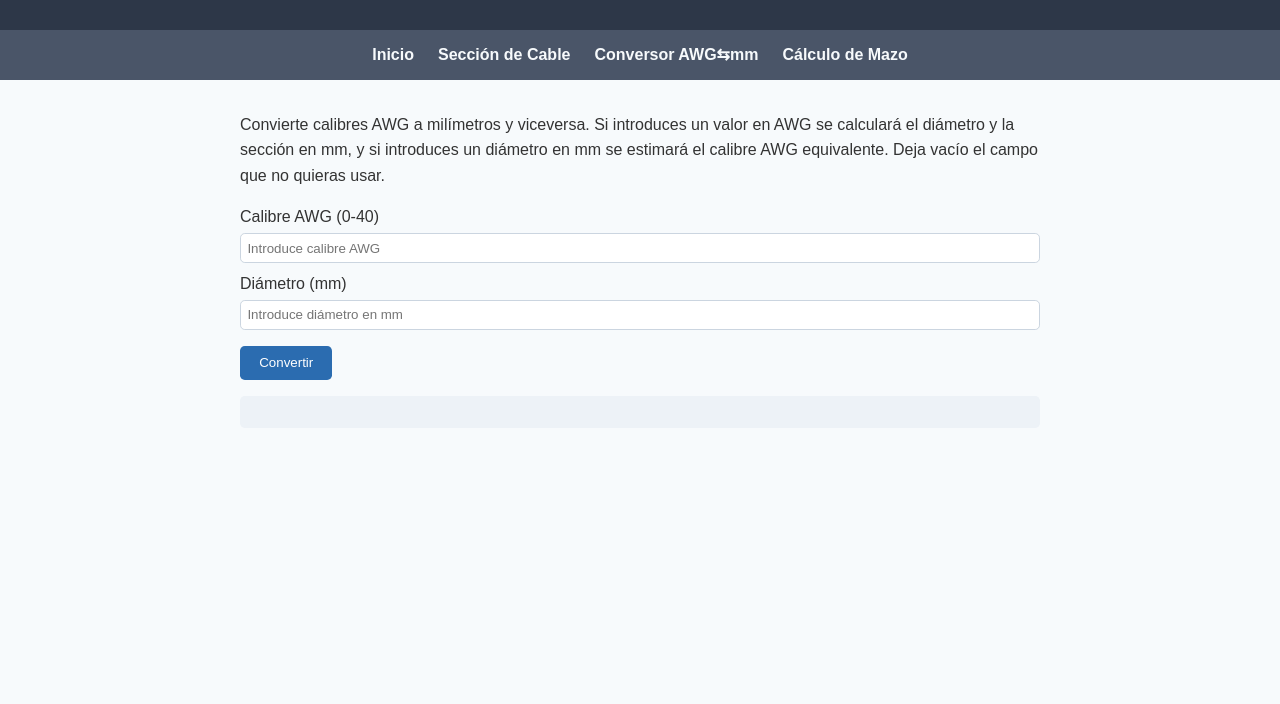
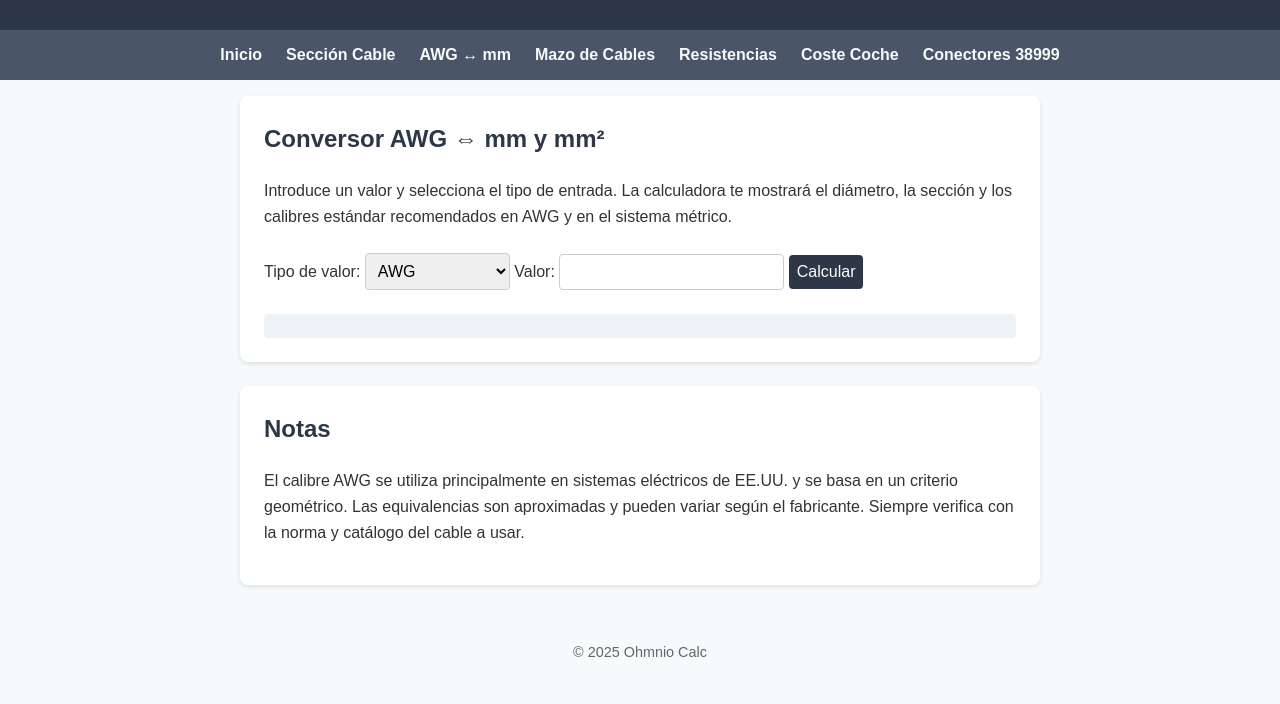
Before and after one commit to ohmniocalc/ohmniocalc.github.io, a plain HTML site: page awg-mm.html in a window 1280 px wide. Shown: the part 96-800 px from the top of the page. Drawn offline with Linux system fonts and the light colour scheme.

Commit message:
Update awg-mm.html with improved converter

```diff
--- a/awg-mm.html
+++ b/awg-mm.html
@@ -3,7 +3,7 @@
 <head>
 <meta charset="UTF-8">
 <meta name="viewport" content="width=device-width, initial-scale=1.0">
-    <title>Conversor AWG a mm y viceversa - Ohmnio Calc</title>
+<title>Conversor AWG ↔ mm | Ohmnio Calc</title>
 <style>
 body {
   font-family: Arial, sans-serif;
@@ -25,6 +25,7 @@
   justify-content: center;
   gap: 1.5rem;
   padding: 0.75rem;
+  flex-wrap: wrap;
 }
 nav a {
   color: #f7fafc;
@@ -35,95 +36,146 @@
   text-decoration: underline;
 }
 main {
-            padding: 1rem 2rem;
+  padding: 1rem;
   max-width: 800px;
   margin: auto;
 }
-        label {
-            display: block;
-            margin-top: 0.5rem;
+.card {
+  background: #fff;
+  border-radius: 0.5rem;
+  padding: 1.5rem;
+  margin-bottom: 1.5rem;
+  box-shadow: 0 2px 4px rgba(0,0,0,0.1);
 }
-        input {
-            width: 100%;
-            padding: 0.4rem;
-            margin-top: 0.2rem;
-            border: 1px solid #cbd5e0;
-            border-radius: 0.3rem;
-            box-sizing: border-box;
+.card h2 {
+  margin-top: 0;
+  color: #2d3748;
+}
+input, select, button {
+  padding: 0.5rem;
+  margin: 0.5rem 0;
+  border: 1px solid #ccc;
+  border-radius: 0.25rem;
+  font-size: 1rem;
 }
 button {
-            margin-top: 1rem;
-            padding: 0.6rem 1.2rem;
-            background: #2b6cb0;
+  background: #2d3748;
   color: #fff;
   border: none;
-            border-radius: 0.3rem;
   cursor: pointer;
 }
 button:hover {
-            background: #2c5282;
+  background: #4a5568;
 }
-        #resultado {
+.result {
   margin-top: 1rem;
+  padding: 0.75rem;
+  background: #edf2f7;
+  border-radius: 0.25rem;
+}
+footer {
+  text-align: center;
+  font-size: 0.9rem;
+  color: #666;
   padding: 1rem;
-            background: #edf2f7;
-            border-radius: 0.3rem;
 }
 </style>
 </head>
 <body>
 <header>
-        <h1>Conversor AWG ⇆ mm</h1>
+  <h1>Ohmnio Calc</h1>
 </header>
 <nav>
   <a href="index.html">Inicio</a>
-        <a href="seccion-cable.html">Sección de Cable</a>
-        <a href="awg-mm.html">Conversor AWG⇆mm</a>
-        <a href="mazo-cables.html">Cálculo de Mazo</a>
+  <a href="seccion-cable.html">Sección Cable</a>
+  <a href="awg-mm.html">AWG ↔ mm</a>
+  <a href="mazo-cables.html">Mazo de Cables</a>
+  <a href="resistencias.html">Resistencias</a>
+  <a href="coste-coche.html">Coste Coche</a>
+  <a href="conectores-38999.html">Conectores 38999</a>
 </nav>
 <main>
-        <p>Convierte calibres AWG a milímetros y viceversa. Si introduces un valor en AWG se calculará el diámetro y la sección en mm, y si introduces un diámetro en mm se estimará el calibre AWG equivalente. Deja vacío el campo que no quieras usar.</p>
-        <label for="awg">Calibre AWG (0-40)</label>
-        <input type="number" id="awg" step="any" min="0" max="40" placeholder="Introduce calibre AWG">
-        <label for="diam">Diámetro (mm)</label>
-        <input type="number" id="diam" step="any" placeholder="Introduce diámetro en mm">
-        <button onclick="convertir()">Convertir</button>
-        <div id="resultado"></div>
+  <div class="card">
+    <h2>Conversor AWG ⇔ mm y mm²</h2>
+    <p>Introduce un valor y selecciona el tipo de entrada. La calculadora te mostrará el diámetro, la sección y los calibres estándar recomendados en AWG y en el sistema métrico.</p>
+    <label for="inputType">Tipo de valor:</label>
+    <select id="inputType">
+      <option value="awg">AWG</option>
+      <option value="diametro">Diámetro (mm)</option>
+      <option value="area">Sección (mm²)</option>
+    </select>
+    <label for="inputValue">Valor:</label>
+    <input type="number" id="inputValue" step="any" min="0">
+    <button onclick="calcular()">Calcular</button>
+    <div id="resultado" class="result"></div>
+  </div>
+  <div class="card">
+    <h2>Notas</h2>
+    <p>El calibre AWG se utiliza principalmente en sistemas eléctricos de EE.UU. y se basa en un criterio geométrico. Las equivalencias son aproximadas y pueden variar según el fabricante. Siempre verifica con la norma y catálogo del cable a usar.</p>
+  </div>
 </main>
+<footer>
+  &copy; 2025 Ohmnio Calc
+</footer>
 <script>
-        function convertir() {
-            const awgInput = document.getElementById('awg').value;
-            const diamInput = document.getElementById('diam').value;
+const metricSizes = [0.22, 0.25, 0.34, 0.5, 0.75, 1, 1.5, 2.5, 4, 6, 10, 16, 25, 35, 50, 70, 95, 120, 150];
+function awgToDia(awg) {
+  return 0.127 * Math.pow(92, (36 - awg) / 39);
+}
+function diaToAwg(dia) {
+  const awg = 36 - 39 * Math.log10(dia / 0.127) / Math.log10(92);
+  return awg;
+}
+function areaFromDia(dia) {
+  return Math.PI * Math.pow(dia / 2, 2);
+}
+function diaFromArea(area) {
+  return 2 * Math.sqrt(area / Math.PI);
+}
+function nearestMetric(area) {
+  let nearest = metricSizes[0];
+  let minDiff = Math.abs(area - metricSizes[0]);
+  for (let i = 1; i < metricSizes.length; i++) {
+    const diff = Math.abs(area - metricSizes[i]);
+    if (diff < minDiff) {
+      nearest = metricSizes[i];
+      minDiff = diff;
+    }
+  }
+  return nearest;
+}
+function calcular() {
+  const type = document.getElementById('inputType').value;
+  const value = parseFloat(document.getElementById('inputValue').value);
   const resultDiv = document.getElementById('resultado');
-            resultDiv.innerHTML = '';
-            if (awgInput !== '') {
-                const awg = parseFloat(awgInput);
-                if (isNaN(awg)) {
-                    resultDiv.innerHTML = '<p>Calibre AWG no válido.</p>';
+  if (isNaN(value) || value <= 0) {
+    resultDiv.innerHTML = '<p>Introduce un valor válido.</p>';
     return;
   }
-                // Fórmula: d(mm) = 0.127 * 92^((36-AWG)/39)
-                const d_mm = 0.127 * Math.pow(92, (36 - awg) / 39);
-                const area_mm2 = Math.PI * Math.pow(d_mm, 2) / 4.0;
-                resultDiv.innerHTML += '<p>Diámetro: <strong>' + d_mm.toFixed(4) + ' mm</strong></p>';
-                resultDiv.innerHTML += '<p>Sección: <strong>' + area_mm2.toFixed(4) + ' mm²</strong></p>';
+  let awg, dia, area;
+  if (type === 'awg') {
+    awg = value;
+    dia = awgToDia(awg);
+    area = areaFromDia(dia);
+  } else if (type === 'diametro') {
+    dia = value;
+    area = areaFromDia(dia);
+    awg = diaToAwg(dia);
+  } else {
+    area = value;
+    dia = diaFromArea(area);
+    awg = diaToAwg(dia);
   }
-            if (diamInput !== '') {
-                const d_mm_val = parseFloat(diamInput);
-                if (isNaN(d_mm_val) || d_mm_val <= 0) {
-                    resultDiv.innerHTML += '<p>Diámetro no válido.</p>';
-                    return;
-                }
-                // Fórmula inversa: AWG = 36 - 39 * log10(d_mm/0.127) / log10(92)
-                const awgCalc = 36 - 39 * (Math.log10(d_mm_val / 0.127) / Math.log10(92));
-                const awgRounded = Math.round(awgCalc * 100) / 100;
-                const area_mm2 = Math.PI * Math.pow(d_mm_val, 2) / 4.0;
-                resultDiv.innerHTML += '<p>Calibre AWG aproximado: <strong>' + awgRounded.toFixed(2) + '</strong></p>';
-                resultDiv.innerHTML += '<p>Sección: <strong>' + area_mm2.toFixed(4) + ' mm²</strong></p>';
-            }
-            if (awgInput === '' && diamInput === '') {
-                resultDiv.innerHTML = '<p>Introduce un calibre AWG o un diámetro en mm.</p>';
-            }
+  const awgRound = Math.round(awg);
+  const areaMetric = area;
+  const nearestMetricVal = nearestMetric(areaMetric);
+  resultDiv.innerHTML = `
+    <p><strong>Diámetro aproximado:</strong> ${dia.toFixed(3)} mm</p>
+    <p><strong>Sección aproximada:</strong> ${area.toFixed(4)} mm²</p>
+    <p><strong>AWG aproximado:</strong> ${awg.toFixed(1)} (≈ ${awgRound} AWG)</p>
+    <p><strong>Recomendación en AWG:</strong> ${awgRound} AWG</p>
+    <p><strong>Recomendación en mm²:</strong> ${nearestMetricVal} mm²</p>
+  `;
 }
 </script>
 </body>
```
Lines whose indentation alone changed are shown as unchanged.
